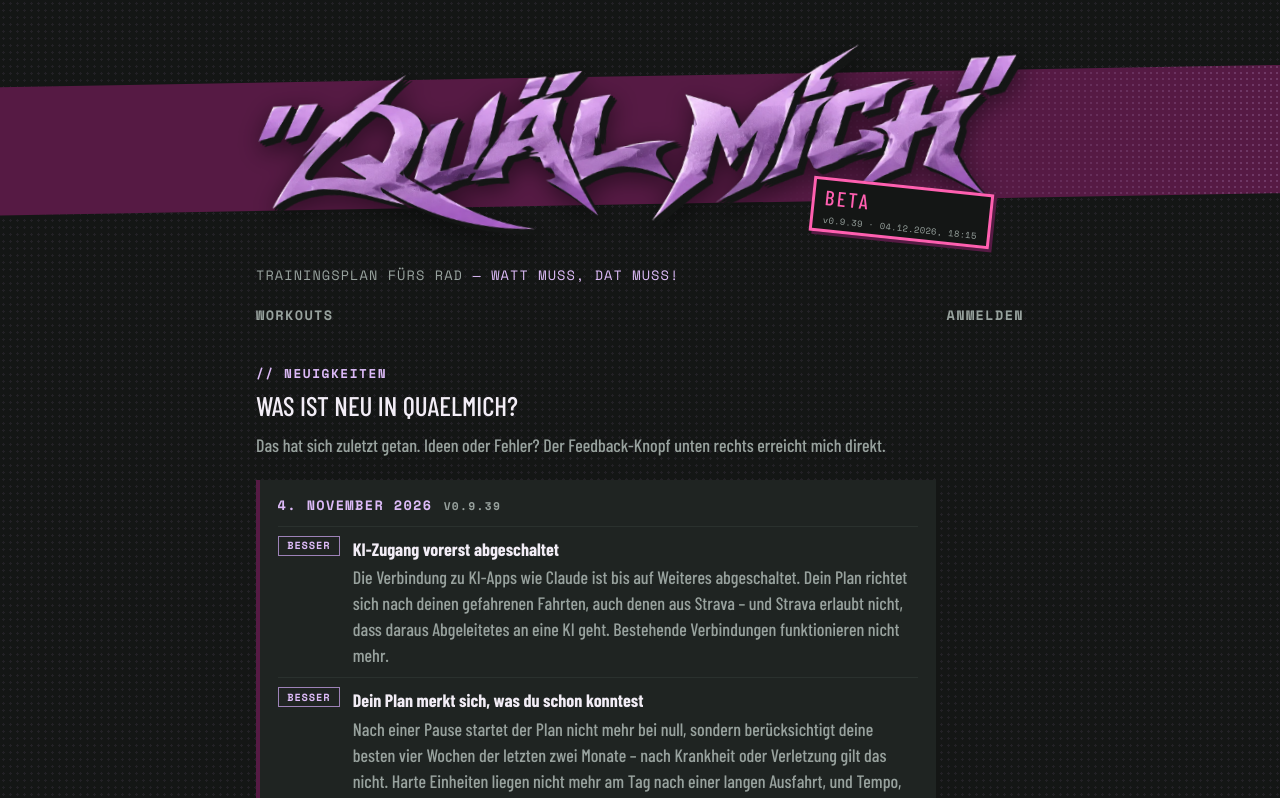
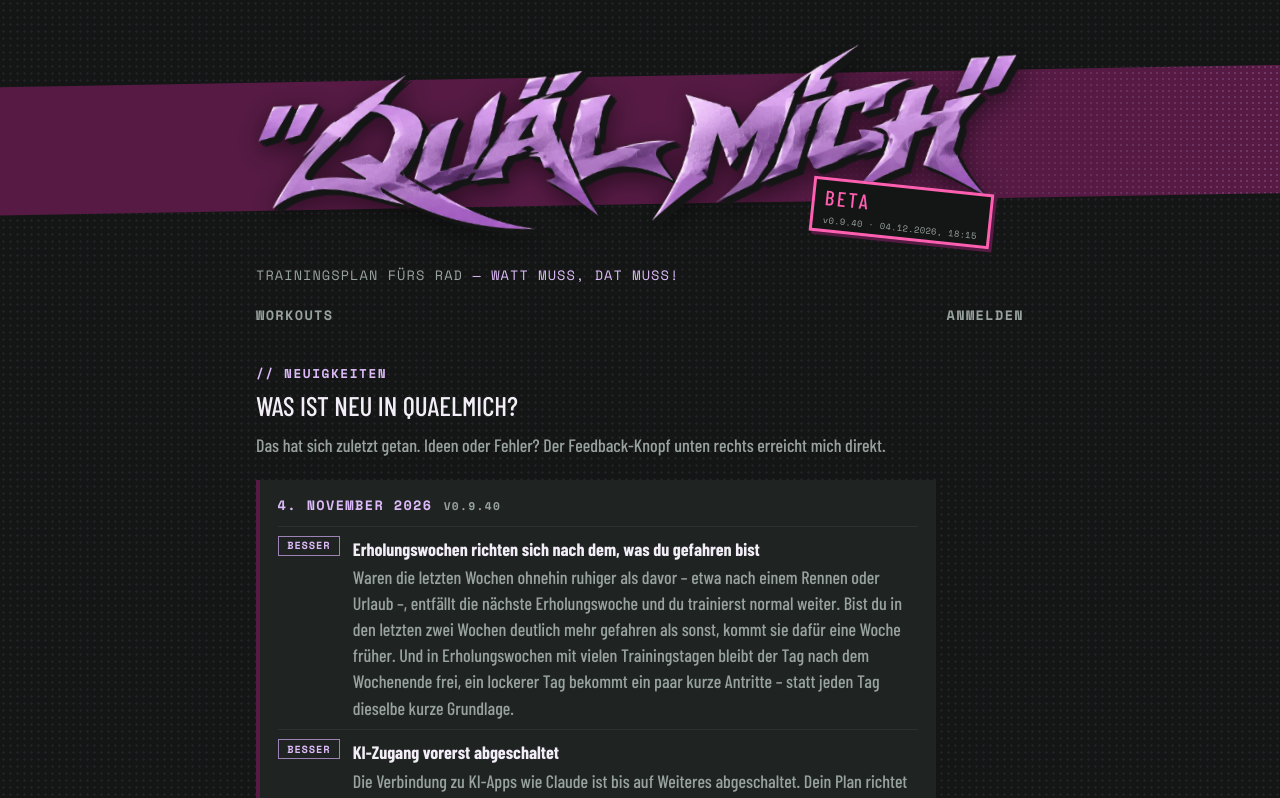
Before and after one commit to JakobFa/quaelmich-frontend, a Vue app: page /neuigkeiten in a window 1280 px wide. Shown: the top 798 px of the page. Built offline with nearby package versions, Linux system fonts and the light colour scheme; a web font is replaced by a local one.

Commit message:
Neuigkeiten: Erholungswochen nach dem Gefahrenen (0.9.40)
Co-Authored-By: Claude Opus 5.5 <noreply@anthropic.com>

```diff
--- a/package.json
+++ b/package.json
@@ -1,6 +1,6 @@
 {
   "name": "quaelmich-frontend",
-  "version": "0.9.39",
+  "version": "0.9.40",
   "private": true,
   "type": "module",
   "scripts": {
--- a/src/changelog.ts
+++ b/src/changelog.ts
@@ -20,8 +20,13 @@ export type Release = {
 export const changelog: Release[] = [
   {
     date: '2026-11-04',
-    version: '0.9.39',
+    version: '0.9.40',
     changes: [
+      {
+        kind: 'Besser',
+        title: 'Erholungswochen richten sich nach dem, was du gefahren bist',
+        text: 'Waren die letzten Wochen ohnehin ruhiger als davor – etwa nach einem Rennen oder Urlaub –, entfällt die nächste Erholungswoche und du trainierst normal weiter. Bist du in den letzten zwei Wochen deutlich mehr gefahren als sonst, kommt sie dafür eine Woche früher. Und in Erholungswochen mit vielen Trainingstagen bleibt der Tag nach dem Wochenende frei, ein lockerer Tag bekommt ein paar kurze Antritte – statt jeden Tag dieselbe kurze Grundlage.',
+      },
       {
         kind: 'Besser',
         title: 'KI-Zugang vorerst abgeschaltet',
```
Also changed, not shown: 1 other file (tests, documents, lock files or other folders).
